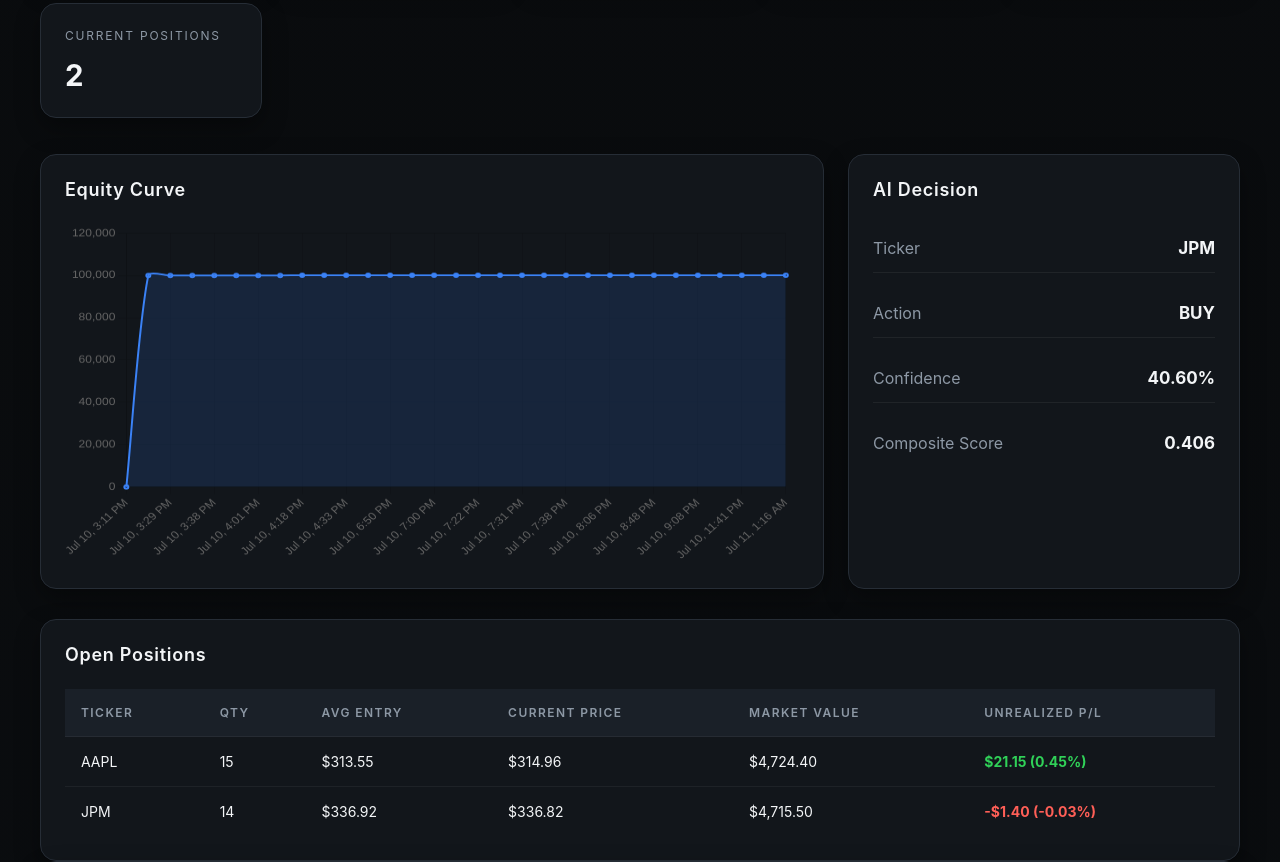
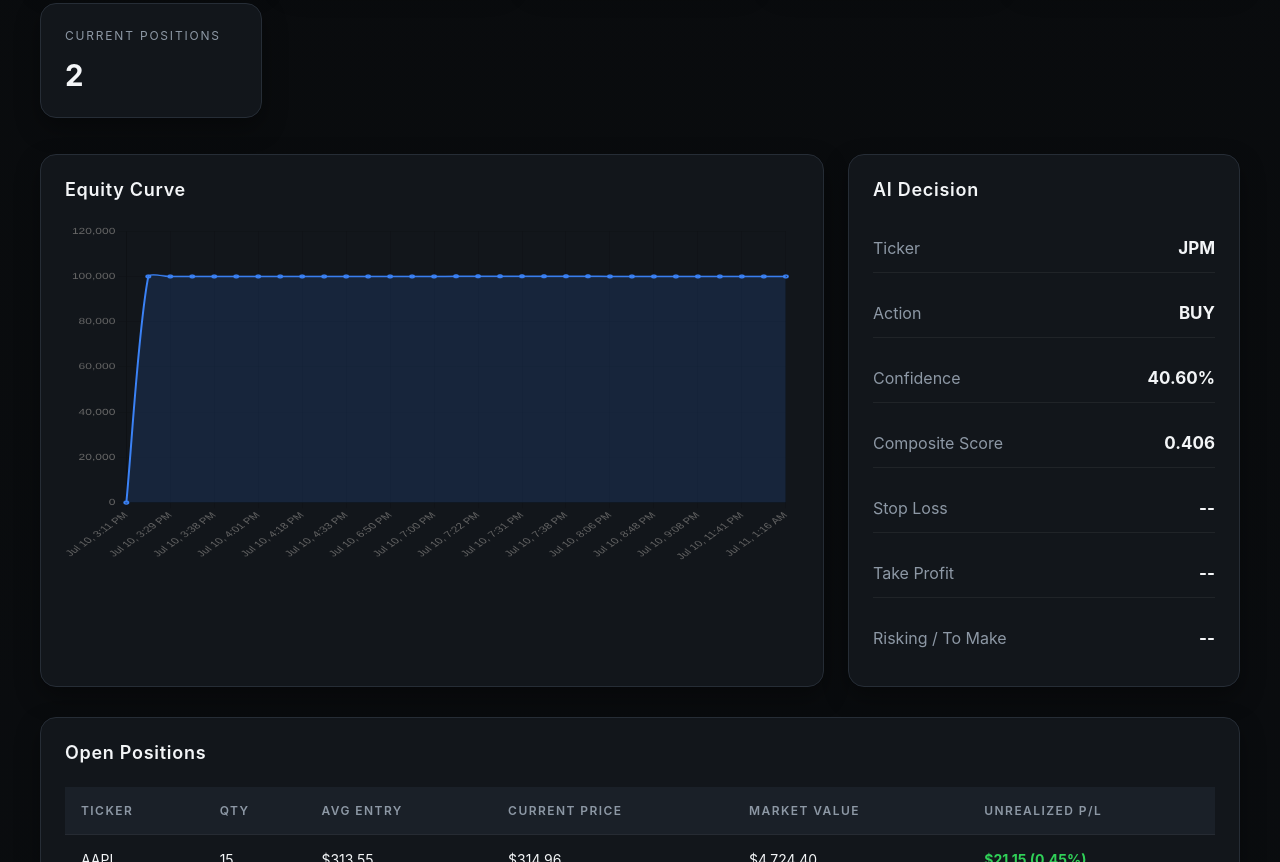
Before and after one commit to aydenquilty26-sketch/pt-bot-v2, a plain HTML site: page docs/index.html in a window 1280 px wide. Shown: the part 537-1399 px from the top of the page. Drawn offline with nearby package versions, Linux system fonts and the light colour scheme.

Commit message:
Update index.html

```diff
--- a/docs/index.html
+++ b/docs/index.html
@@ -122,6 +122,21 @@
 <div class="decision-row">
 <span>Composite Score</span>
 <strong id="decision-score">--</strong>
+</div>
+
+<div class="decision-row">
+<span>Stop Loss</span>
+<strong id="decision-stop">--</strong>
+</div>
+
+<div class="decision-row">
+<span>Take Profit</span>
+<strong id="decision-target">--</strong>
+</div>
+
+<div class="decision-row">
+<span>Risking / To Make</span>
+<strong id="decision-risk-reward">--</strong>
 </div>
 
 </div>
```
